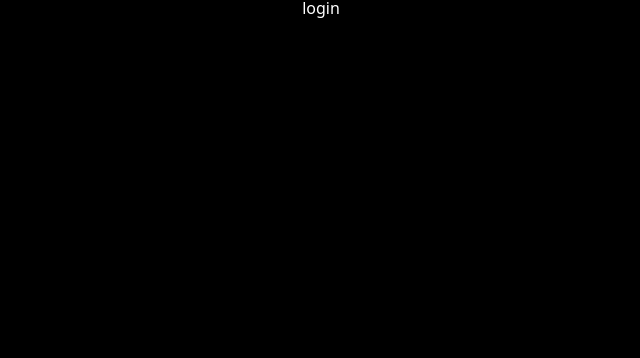
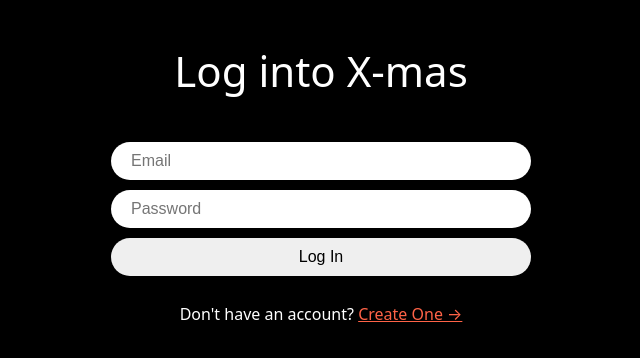
Before and after one commit to kingturtle0/X-mas, a React (Vite) app: page /login in a window 1280 px wide. Shown: the top 358 px of the page, without its empty margins (319-959 px from the left). Built offline with nearby package versions, Linux system fonts and the light colour scheme.

Commit message:
add login form and ProtectedRoute

```diff
--- a/src/App.tsx
+++ b/src/App.tsx
@@ -9,11 +9,16 @@
 import { useEffect, useState } from "react";
 import LoadingScreen from "./components/loading-screen";
 import { auth } from "./firebase";
+import ProtectedRoute from "./components/protected-route";
 
 const router = createBrowserRouter([
   {
     path: "/",
-    element: <Layout />,
+    element: (
+      <ProtectedRoute>
+        <Layout />
+      </ProtectedRoute>
+    ),
     children: [
       {
         path: "",
--- /dev/null
+++ b/src/components/auth-components.ts
@@ -0,0 +1,48 @@
+import styled from "styled-components";
+
+export const Wrapper = styled.div`
+  height: 100%;
+  display: flex;
+  flex-direction: column;
+  align-items: center;
+  width: 420px;
+  padding: 50px 0px;
+`;
+
+export const Title = styled.h1`
+  font-size: 42px;
+`;
+
+export const Form = styled.form`
+  margin-top: 50px;
+  margin-bottom: 10px;
+  display: flex;
+  flex-direction: column;
+  gap: 10px;
+  width: 100%;
+`;
+
+export const Input = styled.input`
+  padding: 10px 20px;
+  border-radius: 50px;
+  border: none;
+  font-size: 16px;
+  &[type="submit"] {
+    cursor: pointer;
+    &:hover {
+      opacity: 0.8;
+    }
+  }
+`;
+
+export const Error = styled.span`
+  font-weight: 600;
+  color: tomato;
+`;
+
+export const Switcher = styled.span`
+  margin-top: 20px;
+  a {
+    color: tomato;
+  }
+`;
--- a/src/components/layout.tsx
+++ b/src/components/layout.tsx
@@ -1,9 +1,8 @@
-import { Outlet } from 'react-router-dom';
+import { Outlet } from "react-router-dom";
 
 export default function Layout() {
   return (
     <>
-      <h2>layout</h2>
       <Outlet />
     </>
   );
--- /dev/null
+++ b/src/components/protected-route.tsx
@@ -0,0 +1,14 @@
+import { Navigate } from "react-router-dom";
+import { auth } from "../firebase";
+
+export default function ProtectedRoute({
+  children,
+}: {
+  children: React.ReactNode;
+}) {
+  const user = auth.currentUser;
+  if (user === null) {
+    return <Navigate to="/login" />;
+  }
+  return children;
+}
--- a/src/routes/create-account.tsx
+++ b/src/routes/create-account.tsx
@@ -1,46 +1,19 @@
+import { createUserWithEmailAndPassword, updateProfile } from "firebase/auth";
 import { useState } from "react";
-import styled from "styled-components";
-
-const Wrapper = styled.div`
-  height: 100%;
-  display: flex;
-  flex-direction: column;
-  align-items: center;
-  width: 420px;
-  padding: 50px 0px;
-`;
-
-const Title = styled.h1`
-  font-size: 42px;
-`;
-
-const Form = styled.form`
-  margin-top: 50px;
-  display: flex;
-  flex-direction: column;
-  gap: 10px;
-  width: 100%;
-`;
-
-const Input = styled.input`
-  padding: 10px 20px;
-  border-radius: 50px;
-  border: none;
-  font-size: 16px;
-  &[type="submit"] {
-    cursor: pointer;
-    &:hover {
-      opacity: 0.8;
-    }
-  }
-`;
-
-const Error = styled.span`
-  font-weight: 600;
-  color: tomato;
-`;
+import { auth } from "../firebase";
+import { Link, useNavigate } from "react-router-dom";
+import { FirebaseError } from "firebase/app";
+import {
+  Error,
+  Form,
+  Input,
+  Switcher,
+  Title,
+  Wrapper,
+} from "../components/auth-components";
 
 export default function CreateAccount() {
+  const navigate = useNavigate();
   const [isLoading, setIsLoading] = useState(false);
   const [name, setName] = useState("");
   const [email, setEmail] = useState("");
@@ -60,14 +33,26 @@
     }
   };
 
-  const onSubmit = (e: React.FormEvent<HTMLFormElement>) => {
+  const onSubmit = async (e: React.FormEvent<HTMLFormElement>) => {
     e.preventDefault();
+    setError("");
+    if (isLoading || name === "" || email === "" || password === "") return;
     try {
-      //create an account
-      //set the name of the user.
-      // redirect to the homepage.
+      setIsLoading(true);
+      const credentials = await createUserWithEmailAndPassword(
+        auth,
+        email,
+        password
+      );
+      console.log(credentials.user);
+      await updateProfile(credentials.user, {
+        displayName: name,
+      });
+      navigate("/");
     } catch (e) {
-      // setError()
+      if (e instanceof FirebaseError) {
+        setError(e.message);
+      }
     } finally {
       setIsLoading(false);
     }
@@ -76,7 +61,7 @@
 
   return (
     <Wrapper>
-      <Title>Log into X-mas</Title>
+      <Title>Join X-mas</Title>
       <Form onSubmit={onSubmit}>
         <Input
           onChange={onChange}
@@ -108,6 +93,9 @@
         />
       </Form>
       {error !== "" ? <Error>{error}</Error> : null}
+      <Switcher>
+        Already have an account? <Link to="/login">Log In &rarr;</Link>
+      </Switcher>
     </Wrapper>
   );
 }
--- a/src/routes/home.tsx
+++ b/src/routes/home.tsx
@@ -1,3 +1,12 @@
+import { auth } from "../firebase";
+
 export default function Home() {
-  return <h1>Home!</h1>;
+  const logOut = () => {
+    auth.signOut();
+  };
+  return (
+    <h1>
+      <button onClick={logOut}>Log Out!</button>
+    </h1>
+  );
 }
--- a/src/routes/login.tsx
+++ b/src/routes/login.tsx
@@ -1,3 +1,79 @@
+import { useState } from "react";
+import { auth } from "../firebase";
+import { Link, useNavigate } from "react-router-dom";
+import { FirebaseError } from "firebase/app";
+import { signInWithEmailAndPassword } from "firebase/auth";
+import {
+  Error,
+  Form,
+  Input,
+  Switcher,
+  Title,
+  Wrapper,
+} from "../components/auth-components";
+
 export default function Login() {
-  return <h1>login</h1>;
+  const navigate = useNavigate();
+  const [isLoading, setIsLoading] = useState(false);
+  const [email, setEmail] = useState("");
+  const [password, setPassword] = useState("");
+  const [error, setError] = useState("");
+
+  const onChange = (e: React.ChangeEvent<HTMLInputElement>) => {
+    const {
+      target: { name, value },
+    } = e;
+    if (name === "email") {
+      setEmail(value);
+    } else if (name === "password") {
+      setPassword(value);
+    }
+  };
+
+  const onSubmit = async (e: React.FormEvent<HTMLFormElement>) => {
+    e.preventDefault();
+    setError("");
+    if (isLoading || email === "" || password === "") return;
+    try {
+      setIsLoading(true);
+      await signInWithEmailAndPassword(auth, email, password);
+      navigate("/");
+    } catch (e) {
+      if (e instanceof FirebaseError) {
+        setError(e.message);
+      }
+    } finally {
+      setIsLoading(false);
+    }
+  };
+
+  return (
+    <Wrapper>
+      <Title>Log into X-mas</Title>
+      <Form onSubmit={onSubmit}>
+        <Input
+          onChange={onChange}
+          name="email"
+          value={email}
+          placeholder="Email"
+          type="email"
+          required
+        />
+        <Input
+          onChange={onChange}
+          name="password"
+          value={password}
+          placeholder="Password"
+          type="password"
+          required
+        />
+        <Input type="submit" value={isLoading ? "Loading..." : "Log In"} />
+      </Form>
+      {error !== "" ? <Error>{error}</Error> : null}
+      <Switcher>
+        Don't have an account?{" "}
+        <Link to="/create-account">Create One &rarr;</Link>
+      </Switcher>
+    </Wrapper>
+  );
 }
```
